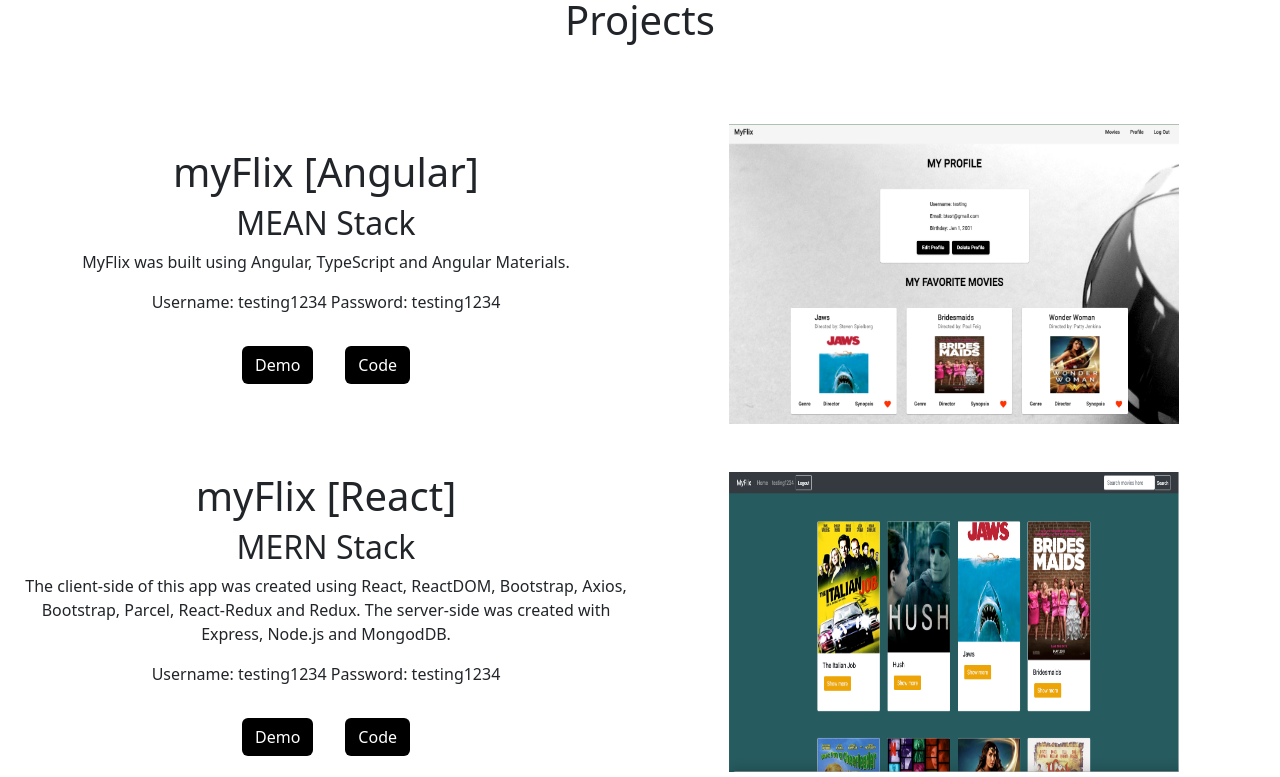
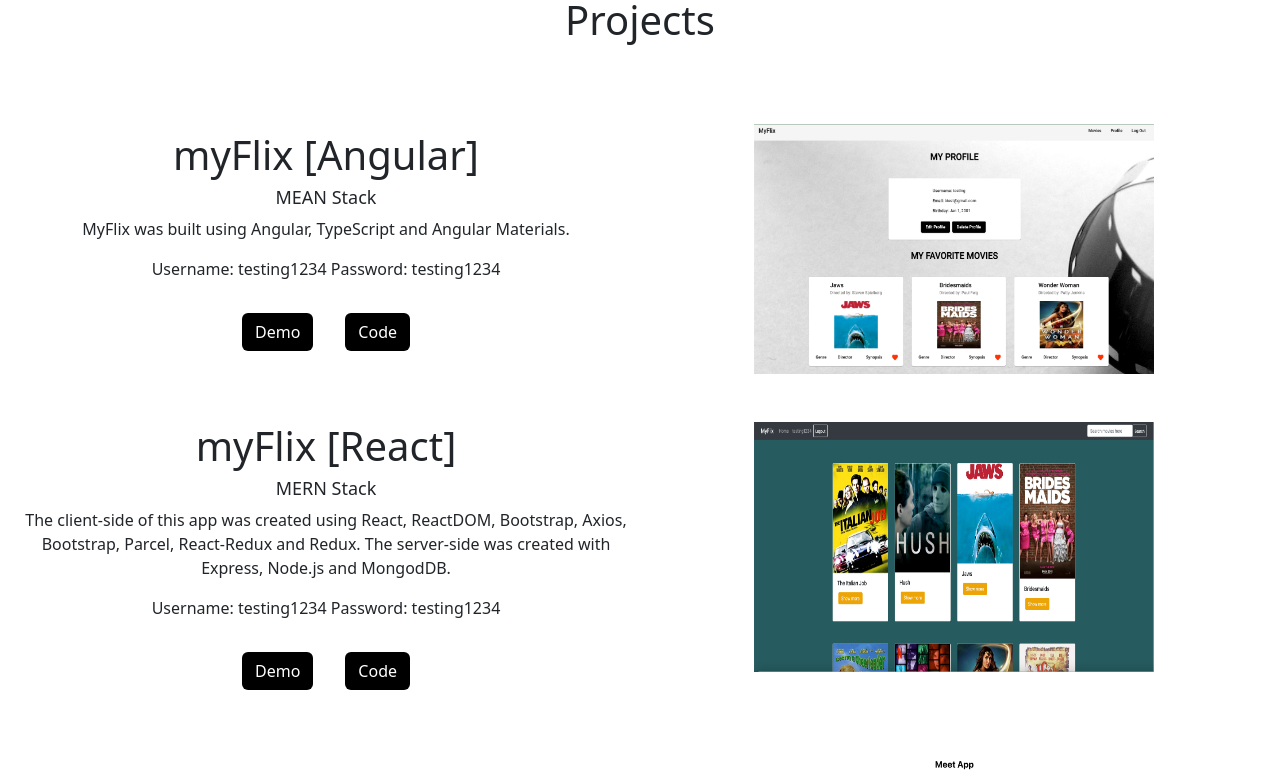
Before and after one commit to BethanyKeplinger/portfolio, a React (Create React App) app: page / in a window 1280 px wide. Shown: the part 1060-1837 px from the top of the page. Built offline with nearby package versions, Linux system fonts and the light colour scheme.

Commit message:
Update projects.css
Add h2 font size. Change gallery picture sizes.

```diff
--- a/src/css/projects.css
+++ b/src/css/projects.css
@@ -7,8 +7,8 @@
     margin: 3rem 0 3rem 0;
 }
 
-a {
-   color: black;
+h2 {
+    font-size: 18px ;
 }
 
 .code-button {
@@ -31,6 +31,6 @@ a {
 }
 
 .gallery {
-    height: 300px;
-    width: 450px;
+    height: 250px;
+    width: 400px;
 }
```
